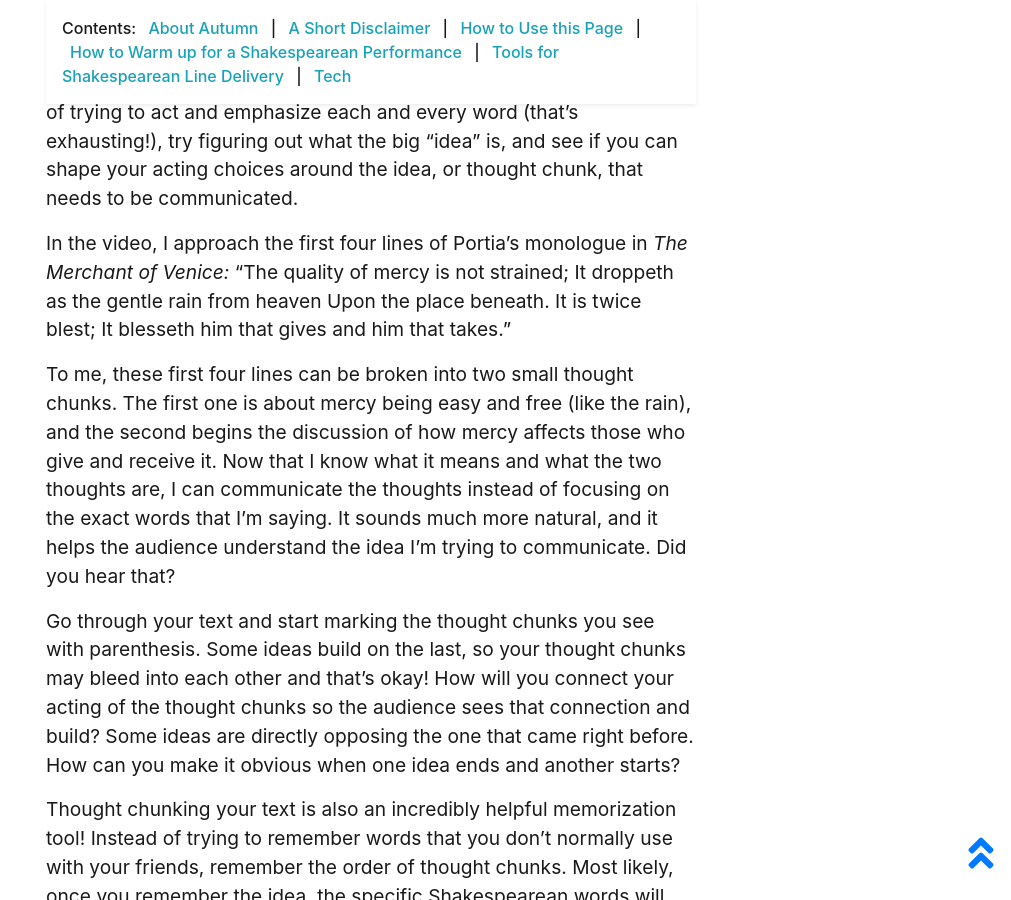
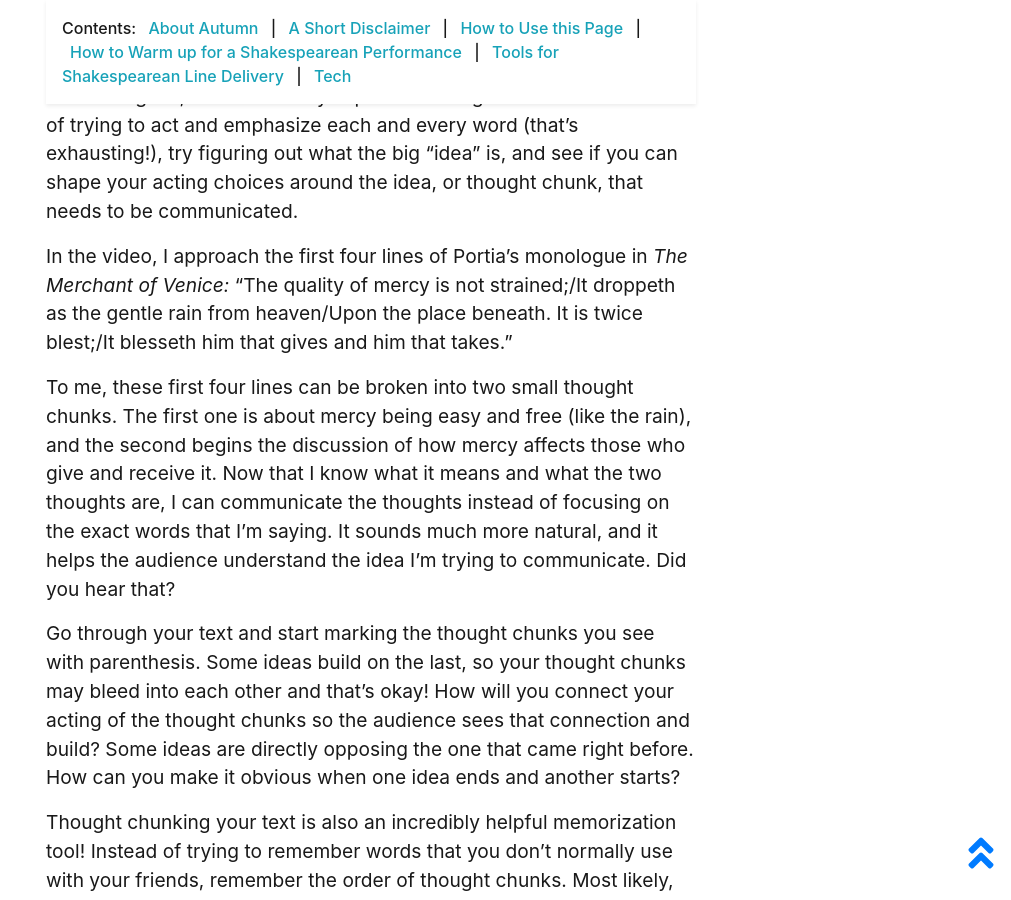
Before and after one commit to thecdil/dramaturgy, a Jekyll site: the page built from pages/acting.md, in a window 1280 px wide and 900 px high, scrolled down 6145 px. Shown: the whole window, without its empty margins (269-1280 px from the left). Built offline with Jekyll 4.4.1, drawn with Linux system fonts in a browser that asks for light colours.

```diff
--- a/pages/acting.md
+++ b/pages/acting.md
@@ -122,11 +122,7 @@ Typically, audience ears have to spend about 5-10 minutes adjusting to the sound
 
 In monologues, the text usually explores one big idea at a time. Instead of trying to act and emphasize each and every word (that’s exhausting!), try figuring out what the big “idea” is, and see if you can shape your acting choices around the idea, or thought chunk, that needs to be communicated.
 
-In the video, I approach the first four lines of Portia’s monologue in *The Merchant of Venice:*
-"The quality of mercy is not strained;
-It droppeth as the gentle rain from heaven
-Upon the place beneath. It is twice blest;
-It blesseth him that gives and him that takes."
+In the video, I approach the first four lines of Portia’s monologue in *The Merchant of Venice:* "The quality of mercy is not strained;/It droppeth as the gentle rain from heaven/Upon the place beneath. It is twice blest;/It blesseth him that gives and him that takes."
 
 To me, these first four lines can be broken into two small thought chunks. The first one is about mercy being easy and free (like the rain), and the second begins the discussion of how mercy affects those who give and receive it. Now that I know what it means and what the two thoughts are, I can communicate the thoughts instead of focusing on the exact words that I’m saying. It sounds much more natural, and it helps the audience understand the idea I’m trying to communicate. Did you hear that?
 
```
Also changed, not shown: other parts of pages/acting.md (+2 -2 lines).
